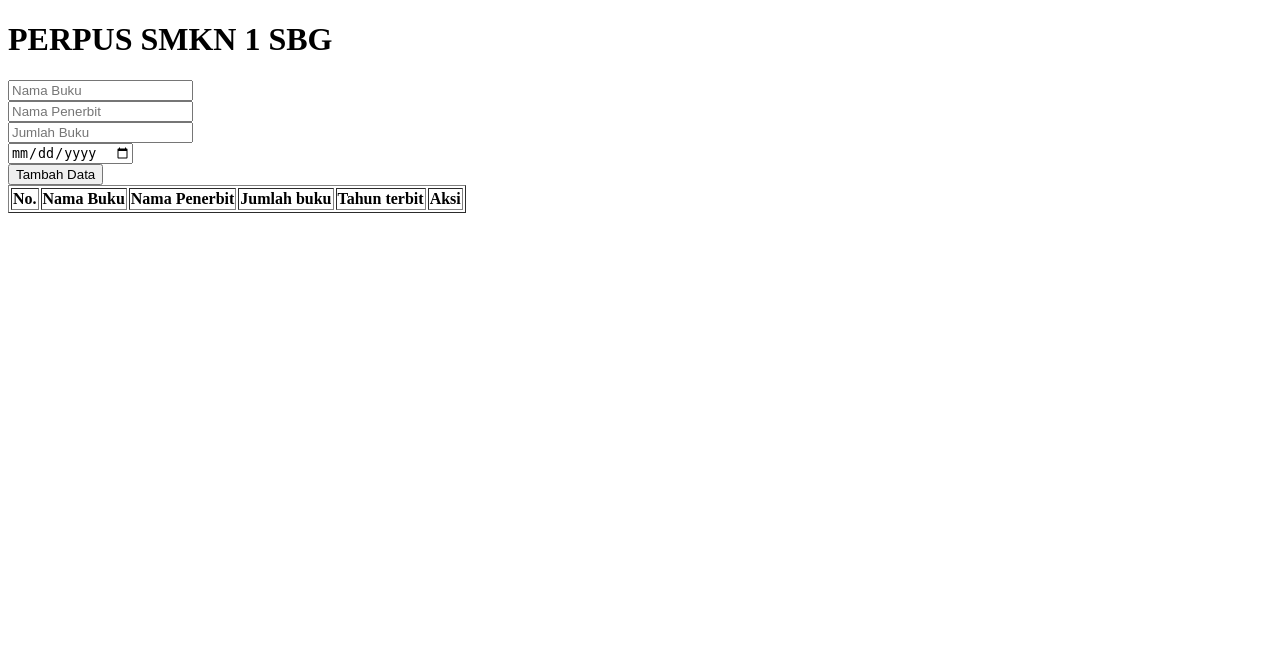
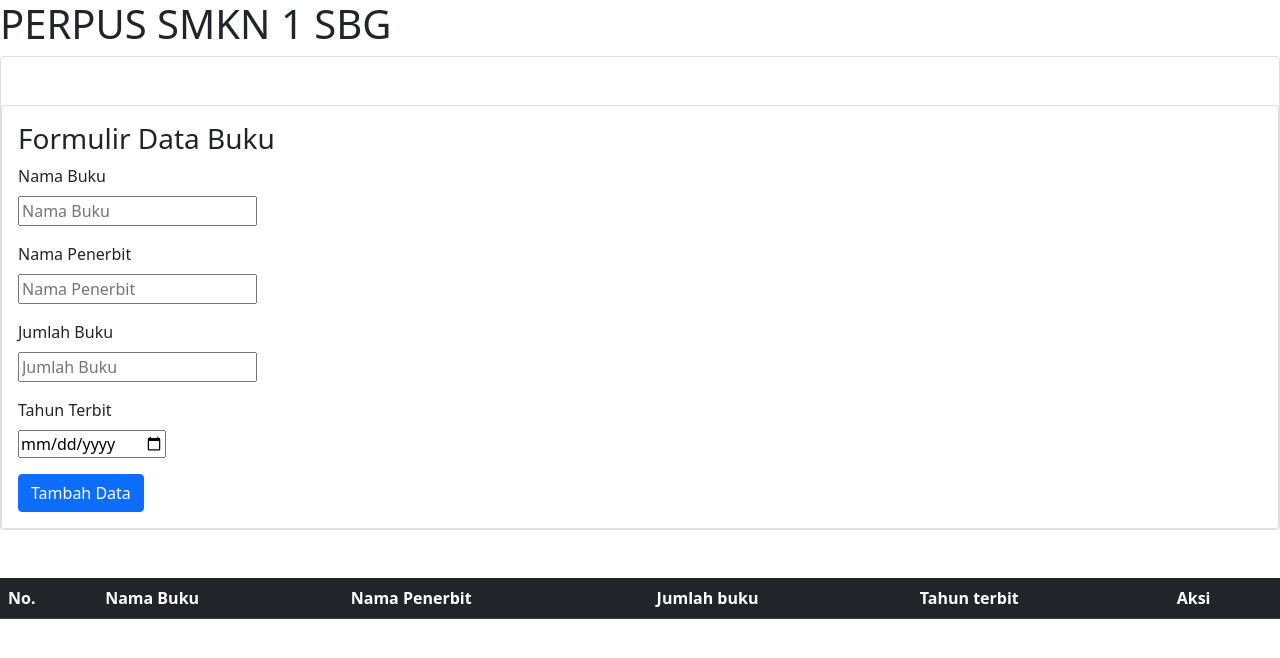
Before and after one commit to MuhammadAhsaNasrulloh/PERPUS_PHP, a PHP site: page / in a window 1280 px wide. Shown: the top 658 px of the page. Run offline with PHP 8.4, Linux system fonts and the light colour scheme; data that the repository does not hold is empty.

Commit message:
update file

```diff
--- a/admin/index.php
+++ b/admin/index.php
@@ -8,28 +8,50 @@
     <meta charset="UTF-8">
     <meta name="viewport" content="width=device-width, initial-scale=1.0">
     <title>PERPUSTAKAAN SMKN 1 SBG</title>
+    <link href="https://cdn.jsdelivr.net/npm/bootstrap@5.0.2/dist/css/bootstrap.min.css" rel="stylesheet" integrity="sha384-EVSTQN3/azprG1Anm3QDgpJLIm9Nao0Yz1ztcQTwFspd3yD65VohhpuuCOmLASjC" crossorigin="anonymous">
 </head>
 <body>
     <h1>PERPUS SMKN 1 SBG</h1>
     <!-- Create atau menambahkan data baru, Data akan di proses dan dikirim ke add.php -->
+
+    <div class="card">
+    <div class="card mt-5">
+    <div class="card-body">
+    <div class="card-title"><h3>Formulir Data Buku</h3></div>
     <form method="post" action="add.php">
-        <input type="text" name="Nama_buku" placeholder="Nama Buku" required><br>
-        <input type="text" name="Nama_penerbit" placeholder="Nama Penerbit" required><br>
-        <input type="number" name="Jumlah_buku" placeholder="Jumlah Buku" required><br>
-        <input type="date" name="Tahun_terbit" placeholder="Tahun terbit" required><br>
-        <input type="submit" name="submit" value="Tambah Data">
+        <div class="mb-3">
+            <label for="" class="form-label">Nama Buku</label><br>
+            <input type="text" name="Nama_buku" placeholder="Nama Buku" required><br>
+        </div>
+        <div class="mb-3">
+            <label for="" class="form-label">Nama Penerbit</label><br>
+            <input type="text" name="Nama_penerbit" placeholder="Nama Penerbit" required><br>
+        </div>
+        <div class="mb-3">
+            <label for="" class="form-label">Jumlah Buku</label><br>
+            <input type="number" name="Jumlah_buku" placeholder="Jumlah Buku" required><br>
+        </div>
+        <div class="mb-3">
+            <label for="" class="form-label">Tahun Terbit</label><br>
+            <input type="date" name="Tahun_terbit" placeholder="Tahun terbit" required><br>
+        </div>
+        <input type="submit" name="submit" value="Tambah Data" class="btn btn-primary">
     </form>
+    </div>
+    </div>
+    </div>
     <!-- read atau menampilka data dari database -->
-    <table border="1">
+    <table class="table table-dark table-striped mt-5">
+        <thead>
         <tr>
-            <th>No.</th>
-            <th>Nama Buku</th>
-            <th>Nama Penerbit</th>
-            <th>Jumlah buku</th>
-            <th>Tahun terbit</th>
-            <th colspan="2">Aksi</th>
+            <th scope="col">No.</th>
+            <th scope="col">Nama Buku</th>
+            <th scope="col">Nama Penerbit</th>
+            <th scope="col">Jumlah buku</th>
+            <th scope="col">Tahun terbit</th>
+            <th scope="col" colspan="2">Aksi</th>
         </tr>
-
+        </thead>
     <?php
         //tampilkan semua data
         $q = $conn->query("SELECT * FROM buku");
@@ -42,12 +64,13 @@
             <td><?= $dt['Nama_penerbit']?></td>
             <td><?= $dt['Jumlah_buku']?></td>
             <td><?= $dt['Tahun_terbit']?></td>
-            <td><a href="update.php?id=<?= $dt['Id_buku']?>">Ubah</a></td>
-            <td><a href="delete.php?id=<?= $dt['Id_buku']?>" onclick="return confirm('Anda yakin menghapus data ini?')">Hapus</a></td>
+            <td><a href="update.php?id=<?= $dt['Id_buku']?>" class="text-light">Ubah</a></td>
+            <td><a href="delete.php?id=<?= $dt['Id_buku']?>" class="text-light" onclick="return confirm('Anda yakin menghapus data ini?')">Hapus</a></td>
         </tr>
     <?php
         endwhile;
     ?>
     </table>
+    <script src="https://cdn.jsdelivr.net/npm/bootstrap@5.0.2/dist/js/bootstrap.bundle.min.js" integrity="sha384-MrcW6ZMFYlzcLA8Nl+NtUVF0sA7MsXsP1UyJoMp4YLEuNSfAP+JcXn/tWtIaxVXM" crossorigin="anonymous"></script>
 </body>
 </html>
```
Also changed, not shown: admin/dashboard.php (+50 -24 lines).
